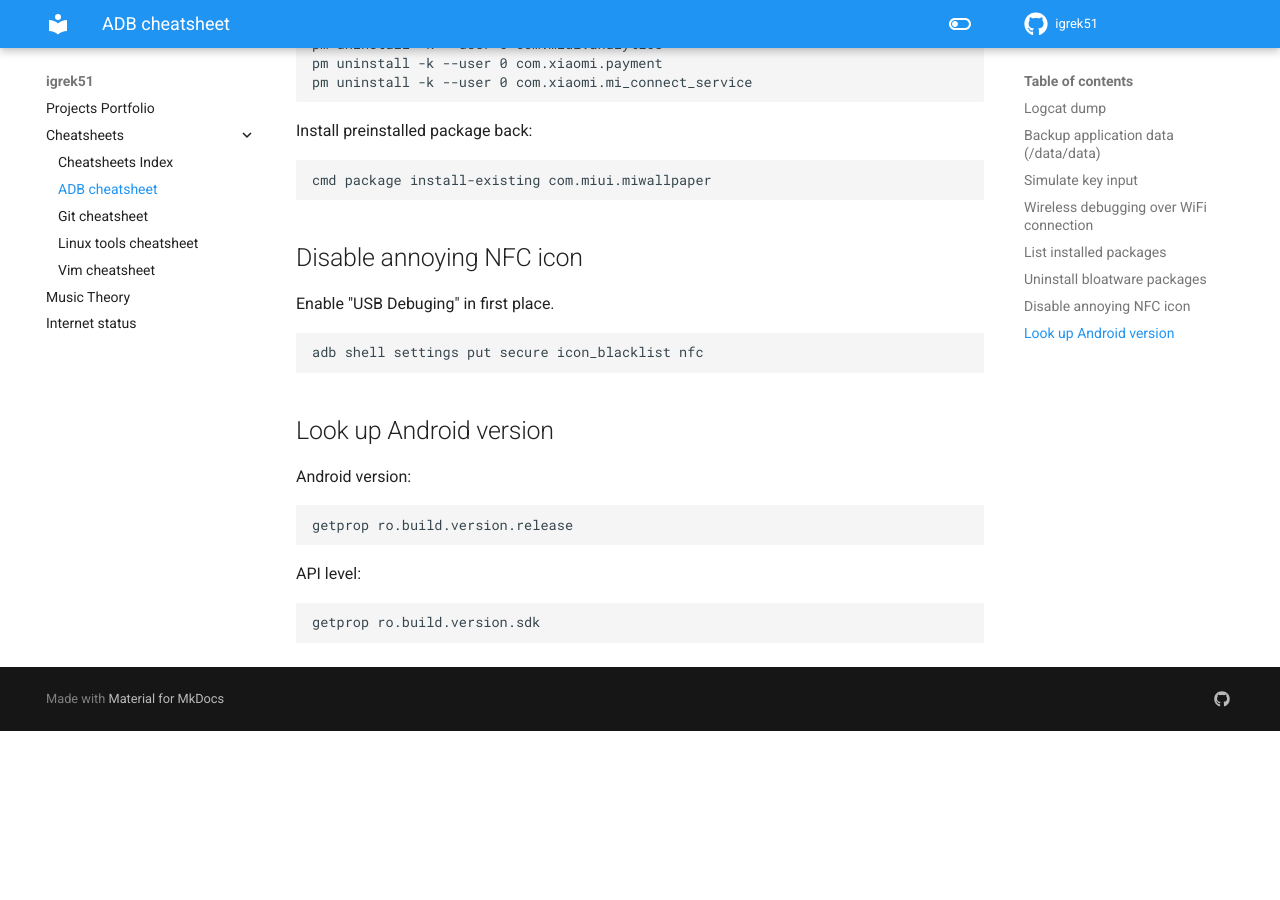
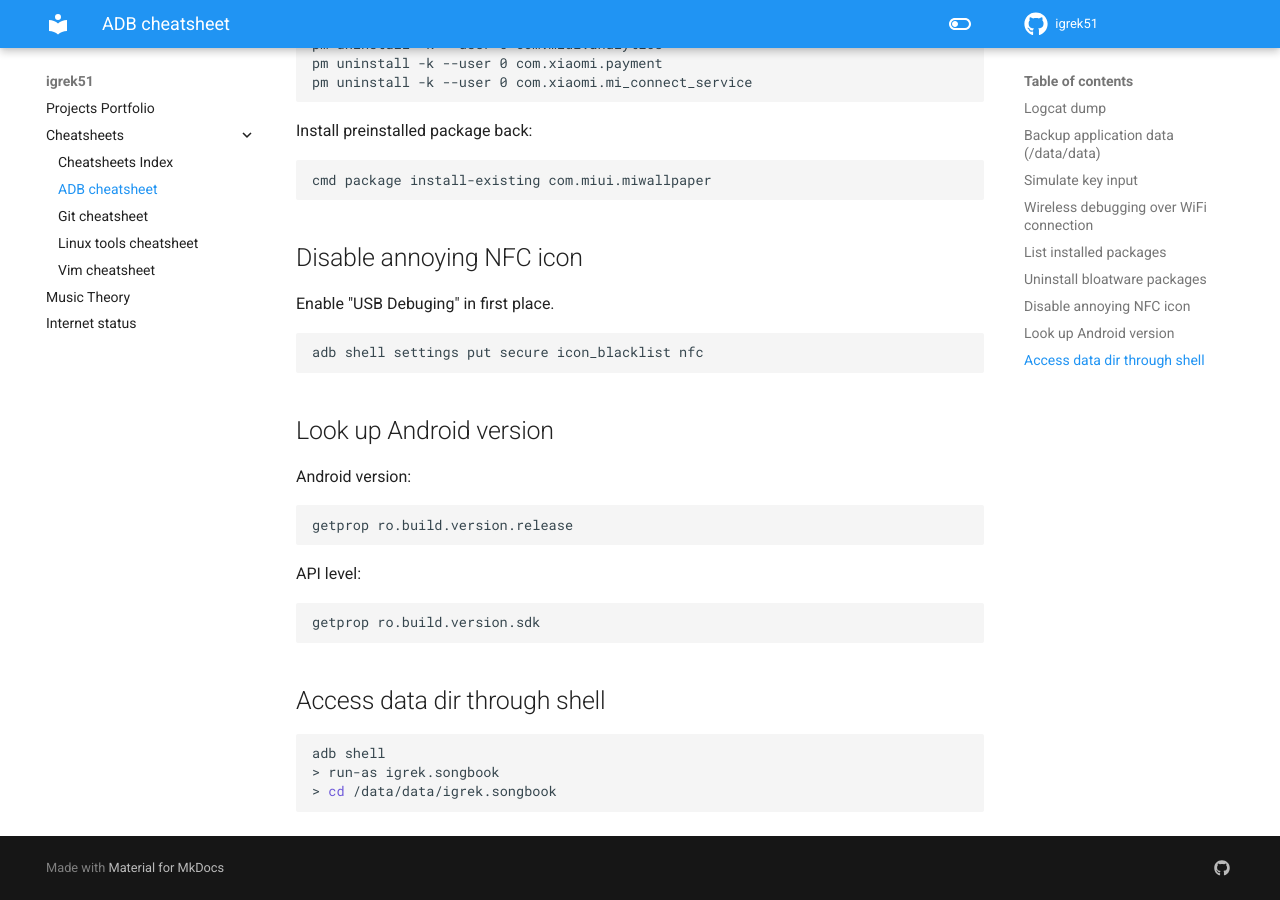
Before and after one commit to igrek51/igrek51.github.io, an MkDocs documentation site: the page built from docs/cheatsheet/adb.md, in a window 1280 px wide and 900 px high, scrolled down 2131 px. Built offline with MkDocs 1.6.1 and Material for MkDocs 9.7.7, drawn with Linux system fonts in a browser that asks for light colours; before the commit the page ends 2862 px from its top, so only the background shows below that.

Commit message:
Add adb command

````diff
--- a/docs/cheatsheet/adb.md
+++ b/docs/cheatsheet/adb.md
@@ -110,3 +110,10 @@ API level:
 ```
 getprop ro.build.version.sdk
 ```
+
+## Access data dir through shell
+```sh
+adb shell
+> run-as igrek.songbook
+> cd /data/data/igrek.songbook
+```
````
